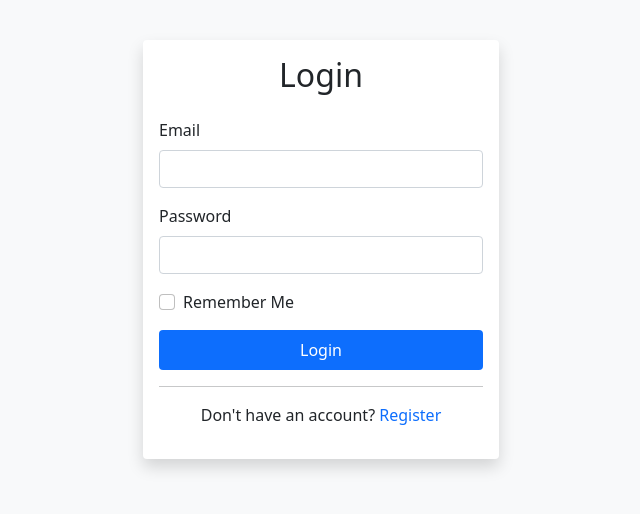
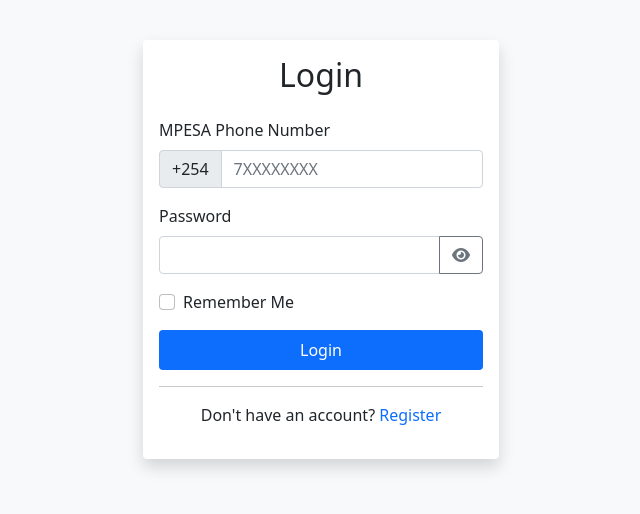
Before and after one commit to kiptuidenis/BURSAR, a Flask app: page /auth/login in a window 1280 px wide. Shown: the part 56-570 px from the top of the page, without its empty margins (319-959 px from the left). Run offline with Flask 3, Linux system fonts and the light colour scheme.

Commit message:
Updated Register Page

```diff
--- a/app/forms.py
+++ b/app/forms.py
@@ -1,17 +1,8 @@
 from flask_wtf import FlaskForm
 from wtforms import StringField, PasswordField, BooleanField
-from wtforms.validators import DataRequired, Email, Length, EqualTo, Regexp
+from wtforms.validators import DataRequired, Length, EqualTo, Regexp
 
 class RegistrationForm(FlaskForm):
-    username = StringField('Username', validators=[
-        DataRequired(),
-        Length(min=3, max=20),
-        Regexp(r'^[A-Za-z0-9_]+$', message="Username can only contain letters, numbers, and underscores")
-    ])
-    email = StringField('Email', validators=[
-        DataRequired(),
-        Email()
-    ])
     phone = StringField('Phone Number', validators=[
         DataRequired(),
         Regexp(r'^[0-9]{9}$', message="Please enter 9 digits without country code")
@@ -31,11 +22,25 @@
     ])
 
 class LoginForm(FlaskForm):
-    email = StringField('Email', validators=[
+    phone = StringField('Phone Number', validators=[
         DataRequired(),
-        Email()
+        Regexp(r'^[0-9]{9}$', message="Please enter 9 digits without country code")
     ])
     password = PasswordField('Password', validators=[
         DataRequired()
     ])
     remember = BooleanField('Remember Me')
+
+class ProfileForm(FlaskForm):
+    phone_number = StringField('Phone Number', validators=[
+        DataRequired(),
+        Regexp(r'^[0-9]{9}$', message="Please enter 9 digits without country code")
+    ])
+    username = StringField('Username')
+    email = StringField('Email')
+    current_password = PasswordField('Current Password', validators=[DataRequired()])
+    new_password = PasswordField('New Password')
+    monthly_limit = StringField('Monthly Limit', validators=[DataRequired()])
+    daily_limit = StringField('Daily Limit', validators=[DataRequired()])
+    transfer_time = StringField('Transfer Time', validators=[DataRequired()])
+    enable_2fa = BooleanField('Enable Two-Factor Authentication')
--- a/app/models.py
+++ b/app/models.py
@@ -9,8 +9,8 @@
 
 class User(UserMixin, db.Model):
     id = db.Column(db.Integer, primary_key=True)
-    username = db.Column(db.String(64), unique=True, nullable=False)
-    email = db.Column(db.String(120), unique=True, nullable=False)
+    username = db.Column(db.String(64), unique=True, nullable=True)
+    email = db.Column(db.String(120), unique=True, nullable=True)
     password_hash = db.Column(db.String(128))
     phone_number = db.Column(db.String(15), unique=True, nullable=False)
     active = db.Column(db.Boolean, default=True)
@@ -32,7 +32,7 @@
         return check_password_hash(self.password_hash, password)
 
     def __repr__(self):
-        return f'<User {self.username}>'
+        return f'<User {self.phone_number}>'
 
 class BudgetCategory(db.Model):
     id = db.Column(db.Integer, primary_key=True)
--- a/app/routes/user_routes.py
+++ b/app/routes/user_routes.py
@@ -1,6 +1,5 @@
 from flask import Blueprint, render_template, redirect, url_for, flash, request
 from flask_login import login_user, logout_user, login_required, current_user
-from werkzeug.security import generate_password_hash, check_password_hash
 from app import db
 from app.models import User
 from app.forms import RegistrationForm, LoginForm
@@ -14,13 +13,14 @@
 
     form = LoginForm()
     if form.validate_on_submit():
-        user = User.query.filter_by(email=form.email.data).first()
+        phone = '+254' + form.phone.data
+        user = User.query.filter_by(phone_number=phone).first()
         if user and user.check_password(form.password.data):
             login_user(user, remember=form.remember.data)
             next_page = request.args.get('next')
             return redirect(next_page or url_for('dashboard.index'))
 
-        flash('Invalid email or password', 'danger')
+        flash('Invalid phone number or password', 'danger')
 
     return render_template('auth/login.html', form=form)
 
@@ -31,20 +31,12 @@
 
     form = RegistrationForm()
     if form.validate_on_submit():
-        if User.query.filter_by(email=form.email.data).first():
-            flash('Email already registered', 'danger')
-            return render_template('auth/register.html', form=form)
-
         phone = '+254' + form.phone.data
         if User.query.filter_by(phone_number=phone).first():
             flash('Phone number already registered', 'danger')
             return render_template('auth/register.html', form=form)
 
-        user = User(
-            username=form.username.data,
-            email=form.email.data,
-            phone_number=phone
-        )
+        user = User(phone_number=phone)
         user.set_password(form.password.data)
 
         db.session.add(user)
--- a/app/templates/auth/login.html
+++ b/app/templates/auth/login.html
@@ -11,17 +11,25 @@
                 <form method="POST" action="{{ url_for('auth.login') }}">
                     {{ form.hidden_tag() }}
                     <div class="mb-3">
-                        {{ form.email.label(class="form-label") }}
-                        {{ form.email(class="form-control") }}
-                        {% if form.email.errors %}
-                            {% for error in form.email.errors %}
+                        <label for="phone" class="form-label">MPESA Phone Number</label>
+                        <div class="input-group">
+                            <span class="input-group-text">+254</span>
+                            {{ form.phone(class="form-control", placeholder="7XXXXXXXX") }}
+                        </div>
+                        {% if form.phone.errors %}
+                            {% for error in form.phone.errors %}
                                 <div class="text-danger">{{ error }}</div>
                             {% endfor %}
                         {% endif %}
                     </div>
                     <div class="mb-3">
                         {{ form.password.label(class="form-label") }}
-                        {{ form.password(class="form-control") }}
+                        <div class="input-group">
+                            {{ form.password(class="form-control") }}
+                            <button class="btn btn-outline-secondary" type="button" onclick="togglePasswordVisibility('password')">
+                                <i class="fas fa-eye" id="password-toggle-icon"></i>
+                            </button>
+                        </div>
                         {% if form.password.errors %}
                             {% for error in form.password.errors %}
                                 <div class="text-danger">{{ error }}</div>
@@ -43,3 +51,22 @@
     </div>
 </div>
 {% endblock %}
+
+{% block extra_js %}
+<script>
+function togglePasswordVisibility(fieldId) {
+    const passwordInput = document.getElementById(fieldId);
+    const icon = document.getElementById(fieldId + '-toggle-icon');
+
+    if (passwordInput.type === 'password') {
+        passwordInput.type = 'text';
+        icon.classList.remove('fa-eye');
+        icon.classList.add('fa-eye-slash');
+    } else {
+        passwordInput.type = 'password';
+        icon.classList.remove('fa-eye-slash');
+        icon.classList.add('fa-eye');
+    }
+}
+</script>
+{% endblock %}
--- a/requirements.txt
+++ b/requirements.txt
@@ -12,5 +12,4 @@
 python-dateutil==2.8.2
 WTForms==3.0.1
 redis==4.5.4
-base64==1.7
 email-validator==2.1.0
```
Also changed, not shown: app/routes/dashboard_routes.py (+39 -15 lines), app/templates/auth/register.html (+0 -18 lines), app/templates/dashboard/profile.html (+19 -19 lines), instance/app.db, 1 other file.
